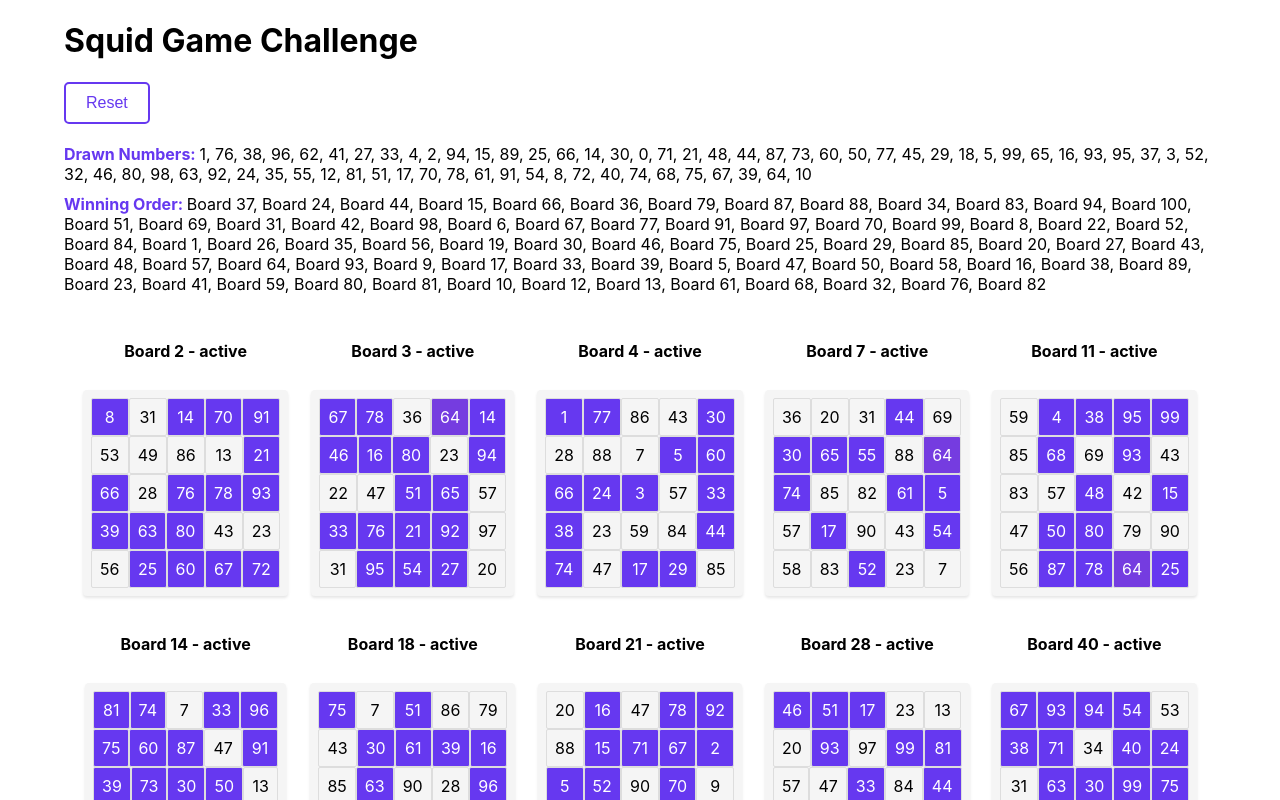
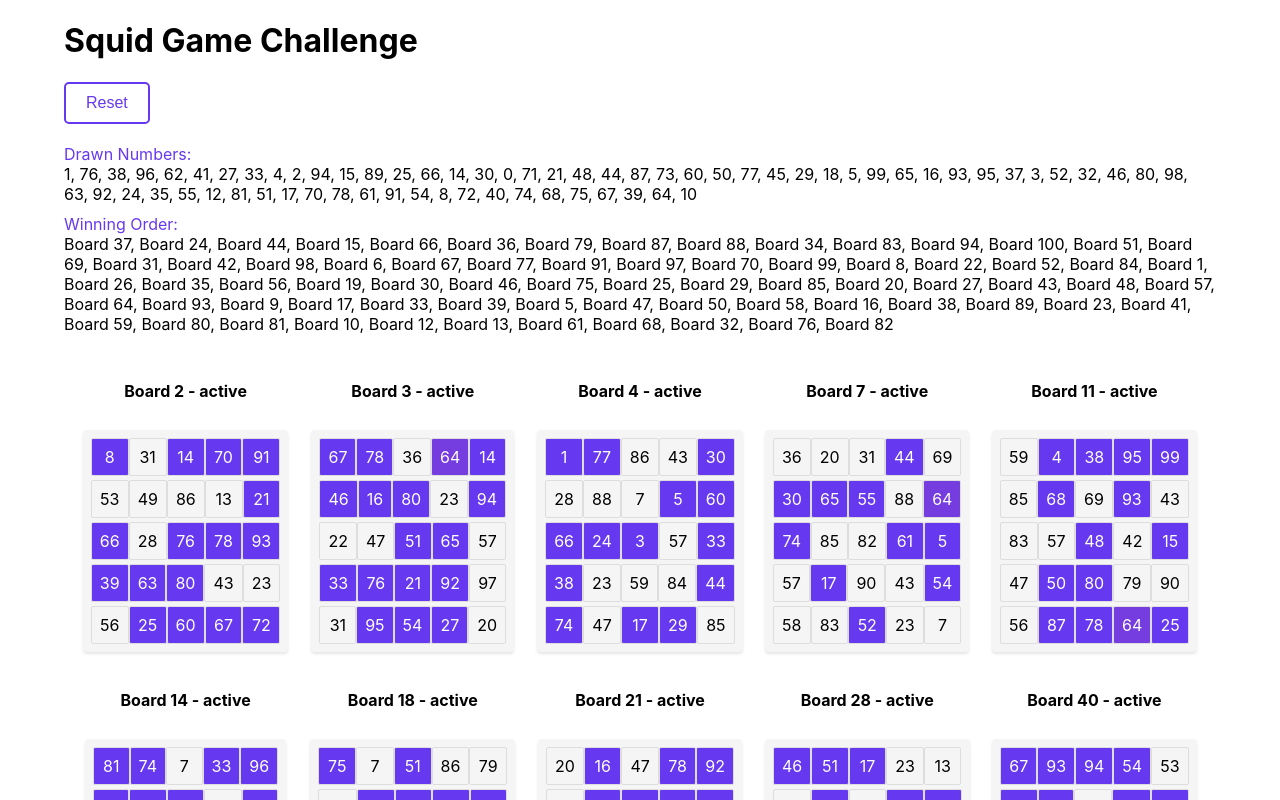
Before and after one commit to Harry-Yates/squid-game-challenge, a Next.js app: page / in a window 1280 px wide. Shown: the top 800 px of the page. Built offline with nearby package versions, Linux system fonts and the light colour scheme.

Commit message:
refactor: :recycle: CSS clean up and error handling

```diff
--- a/pages/api/gameData.ts
+++ b/pages/api/gameData.ts
@@ -1,7 +1,24 @@
 import type { NextApiRequest, NextApiResponse } from "next";
-// import data from "@src/data/testData.json";
-import data from "@src/data/realData.json";
+
+type Board = number[][];
+
+type GameData = {
+  drawNumbers: number[];
+  boards: Board[];
+};
+
+let data: GameData;
+
+try {
+  data = require("@src/data/realData.json");
+} catch (error) {
+  console.error("Error importing data:", error);
+}
 
 export default function handler(req: NextApiRequest, res: NextApiResponse) {
+  if (!data) {
+    return res.status(500).json({ error: "Failed to load data" });
+  }
+
   res.status(200).json(data);
 }
--- a/src/components/BingoCard/BingoCard.module.css
+++ b/src/components/BingoCard/BingoCard.module.css
@@ -1,10 +1,10 @@
 .bingoCard {
   display: grid;
-  gap: 4;
+  gap: 4px;
   padding: 8px;
   border-radius: 4px;
   box-shadow: 0 2px 3px rgba(0, 0, 0, 0.1);
-  background-color: #f5f5f5;
+  background-color: var(--light-bg);
 }
 
 .bingoCard__row {
@@ -13,7 +13,7 @@
 
 .bingoCard__cell {
   flex: 1;
-  border: 1px solid #ddd;
+  border: 1px solid var(--border-color);
   padding: 8px;
   text-align: center;
   border-radius: 2px;
@@ -21,16 +21,16 @@
   cursor: pointer;
 }
 
-.bingoCard__cell:hover {
-  background-color: #e0e0e0;
+.bingoCard__cell:hover,
+.bingoCard__cell--latestDraw {
+  background-color: var(--hover-bg);
 }
 
 .bingoCard__cell--marked {
-  background-color: #6638f0;
+  background-color: var(--primary-color);
   color: #fff;
 }
 
 .bingoCard__cell--latestDraw {
-  /* background-color: #e0e0e0; */
   background-color: red;
 }
--- a/src/components/BingoCard/index.tsx
+++ b/src/components/BingoCard/index.tsx
@@ -1,9 +1,9 @@
 import styles from "./BingoCard.module.css";
 
 type BingoCardProps = {
-  numbers: number[][];
-  drawnNumbers: number[];
-  latestDraw?: number; // This prop is the latest drawn number.
+  numbers: number[][]; // 2D array representing the BingoCard board.
+  drawnNumbers: number[]; // Numbers that have been drawn so far.
+  latestDraw?: number; // The most recently drawn number.
 };
 
 const BingoCard: React.FC<BingoCardProps> = ({
--- a/src/components/Game/Game.module.css
+++ b/src/components/Game/Game.module.css
@@ -12,43 +12,45 @@
   gap: 8px;
 }
 
-.highlightPurple {
-  color: #6638f0;
+.drawnNumbersContainer,
+.winningOrderContainer {
+  margin-bottom: 10px;
+}
+
+.highlight {
   font-weight: bold;
   display: inline;
 }
 
+.highlightPurple {
+  color: var(--primary-color);
+}
+
 .highlightBlack {
   color: black;
-  font-weight: bold;
-  display: inline;
 }
 
 .hidden {
   display: none;
 }
 
-.drawnNumbersContainer {
-  margin-bottom: 10px; /* Adjust value as needed */
-}
-
-.winningOrderContainer {
-  margin-bottom: 10px; /* Adjust value as needed */
+.containerMargin {
+  margin-bottom: var(--container-margin-bottom);
 }
 
 .resetButton {
   margin-bottom: 20px;
-  padding: 10px 20px;
+  padding: var(--button-padding);
   background-color: white;
-  color: #6638f0;
-  border: 2px solid #6638f0;
+  color: var(--primary-color);
+  border: 2px solid var(--primary-color);
   border-radius: 5px;
   cursor: pointer;
-  font-size: 16px;
+  font-size: var(--button-font-size);
   transition: background-color 0.3s;
 }
 
 .resetButton:hover {
-  background-color: #6638f0;
+  background-color: var(--primary-color);
   color: white;
 }
--- a/src/components/Game/index.tsx
+++ b/src/components/Game/index.tsx
@@ -7,6 +7,8 @@ type GameProps = {
   boards: number[][][];
   drawSequence: number[];
 };
+
+const DRAW_INTERVAL_MS = 100;
 
 const Game: React.FC<GameProps> = ({ boards, drawSequence }) => {
   const [currentDrawIndex, setCurrentDrawIndex] = useState(0);
@@ -52,7 +54,7 @@ const Game: React.FC<GameProps> = ({ boards, drawSequence }) => {
       } else if (!isGameRunning) {
         clearInterval(interval);
       }
-    }, 100);
+    }, DRAW_INTERVAL_MS);
 
     return () => clearInterval(interval);
   }, [
@@ -68,7 +70,8 @@ const Game: React.FC<GameProps> = ({ boards, drawSequence }) => {
     <div>
       <button
         className={styles.resetButton}
-        onClick={() => window.location.reload()}>
+        onClick={() => window.location.reload()}
+        aria-disabled={false}>
         Reset
       </button>
 
--- a/styles/globals.css
+++ b/styles/globals.css
@@ -1,3 +1,14 @@
+:root {
+  --primary-color: #6638f0;
+  --light-bg: #f5f5f5;
+  --border-color: #ddd;
+  --hover-bg: #e0e0e0;
+  --primary-color: #6638f0;
+  --button-font-size: 16px;
+  --button-padding: 10px 20px;
+  --container-margin-bottom: 10px;
+}
+
 html,
 body {
   padding: 0 2rem;
```
